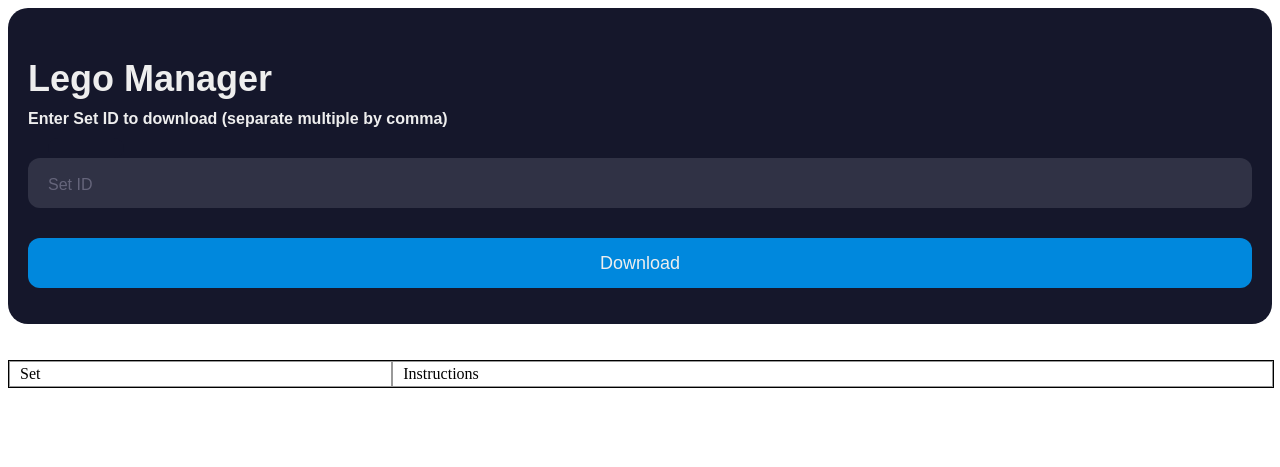
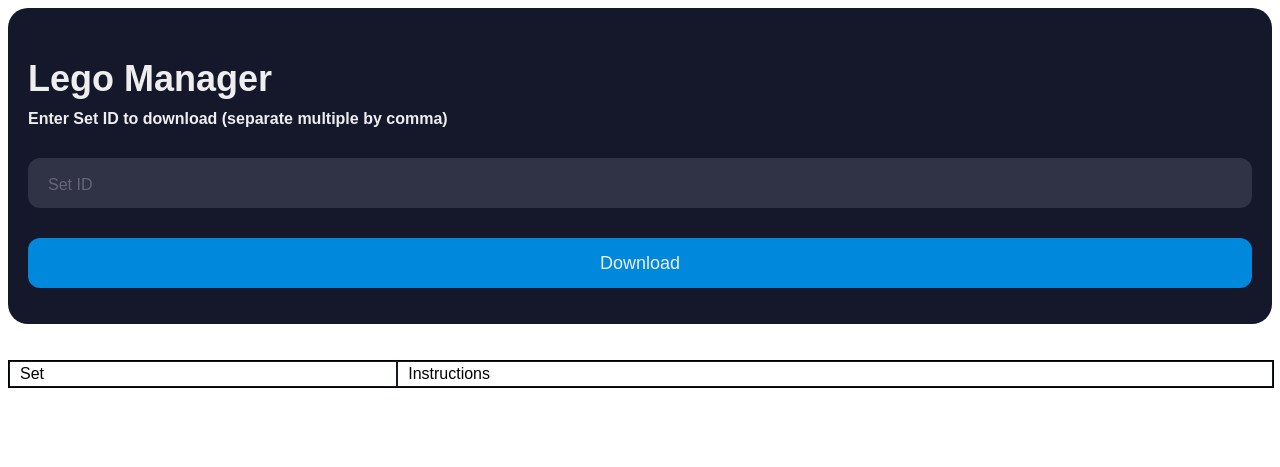
Before and after one commit to PhilippMundhenk/LegoInstructionsDownloader, a PHP site: page / in a window 1280 px wide. Shown: the top 467 px of the page. Run offline with PHP 8.4, Linux system fonts and the light colour scheme; data that the repository does not hold is empty.

Commit message:
minor design adaptions

```diff
--- a/main.css
+++ b/main.css
@@ -138,6 +138,7 @@
 .divTable{
   display: table;
   width: 100%;
+  font-family: sans-serif;
 }
 .divTableRow {
   display: table-row;
@@ -147,7 +148,7 @@
   display: table-header-group;
 }
 .divTableCell, .divTableHead {
-        border: 1px solid #999999;
+  border: 1px solid #15172b;
   display: table-cell;
   padding: 3px 10px;
   overflow: none;
```
Lines whose indentation alone changed are shown as unchanged.
